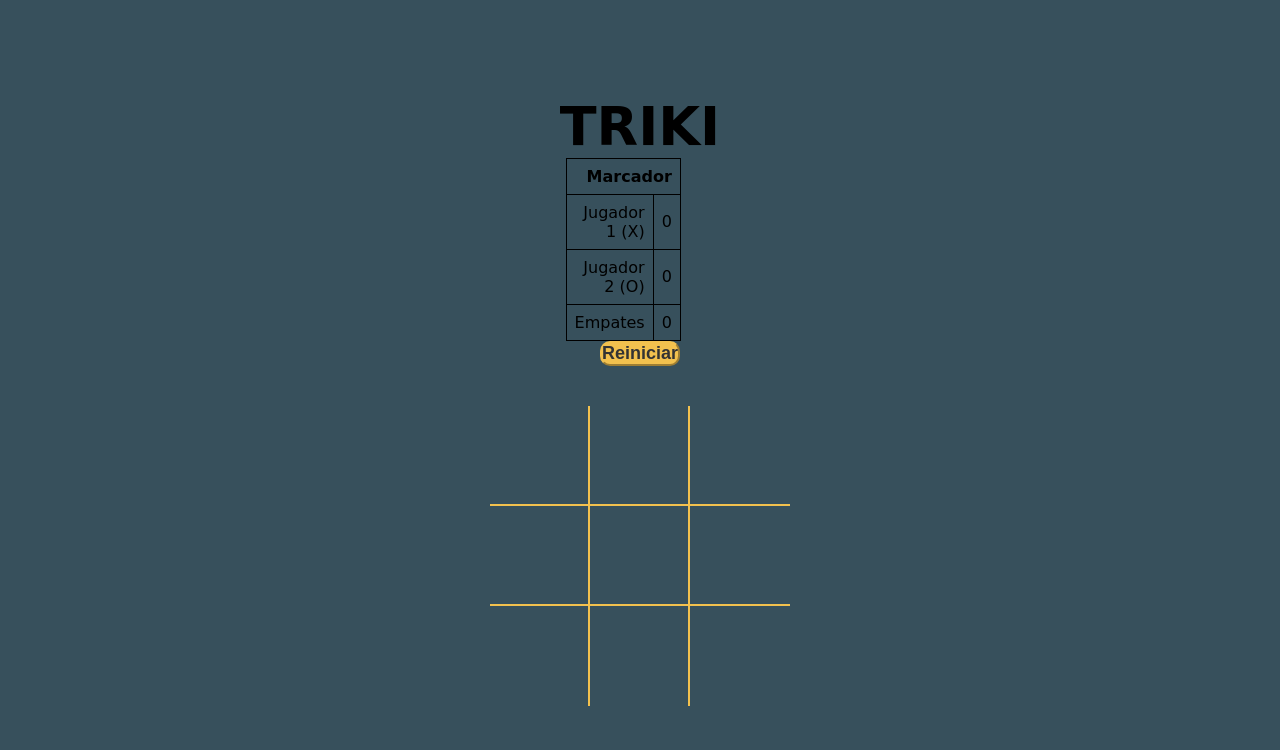
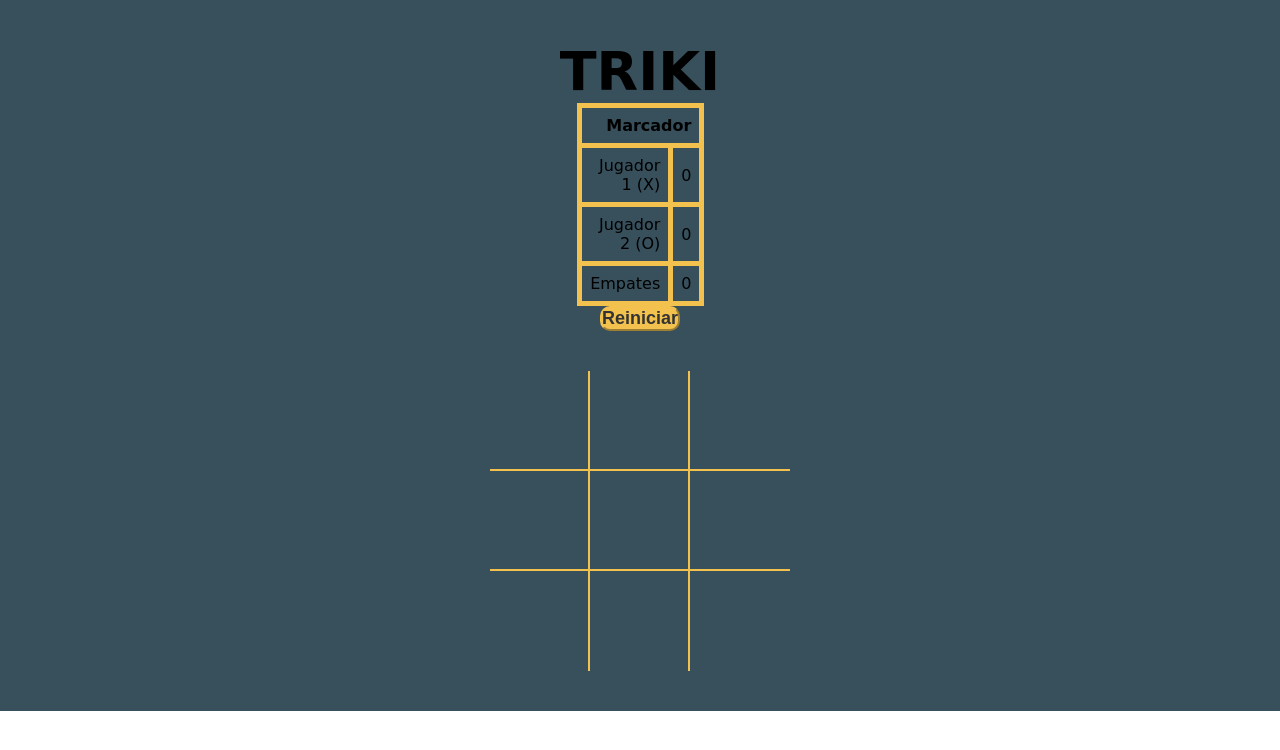
Before and after one commit to Jhardiher/juegosTRIKI, a plain HTML site: page index.html in a window 1280 px wide. Drawn offline with Linux system fonts and the light colour scheme; a web font is replaced by a local one.

Commit message:
se agrego color al marcador

```diff
--- a/style.css
+++ b/style.css
@@ -22,7 +22,7 @@ h1{
 
  .contenedor{
     padding: 40px;
-    height: 100vh;
+    height: 100%;
     display: flex;
     justify-content: center;
     align-items: center ;
@@ -41,6 +41,7 @@ h1{
 
 .contenedorMarcador{
     display: flex;
+    justify-content: center;
 }
 table {
     width: 25%; /* Ancho de la tabla */
@@ -51,7 +52,7 @@ table {
 
 }
 th, td {
-    border: 1px solid black;
+    border: 5px solid var(--orange);
     padding: 8px;
     text-align: right;
 }
```
Also changed, not shown: index.html (+2 -5 lines).
